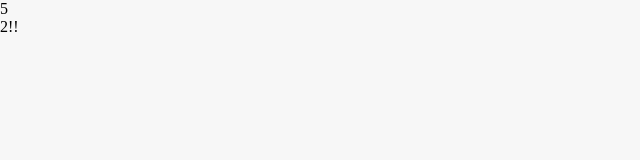
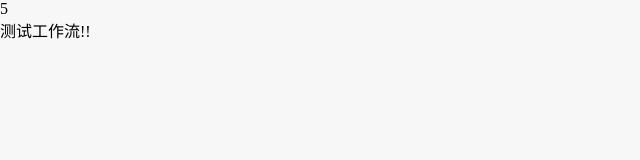
Before and after one commit to fansOLC/my-webpack, a React app: page / in a window 1280 px wide. Shown: the top 160 px of the page, without its empty margins (0-640 px from the left). Built offline with nearby package versions, Linux system fonts and the light colour scheme.

Commit message:
add text

```diff
--- a/src/App.tsx
+++ b/src/App.tsx
@@ -6,7 +6,7 @@ export default function App() {
   return (
     <div className={style.container}>
       <div className={style.left}>{add(2, 3)}</div>
-      <div className={style.right}>2!!</div>
+      <div className={style.right}>测试工作流!!</div>
     </div>
   );
 }
```
